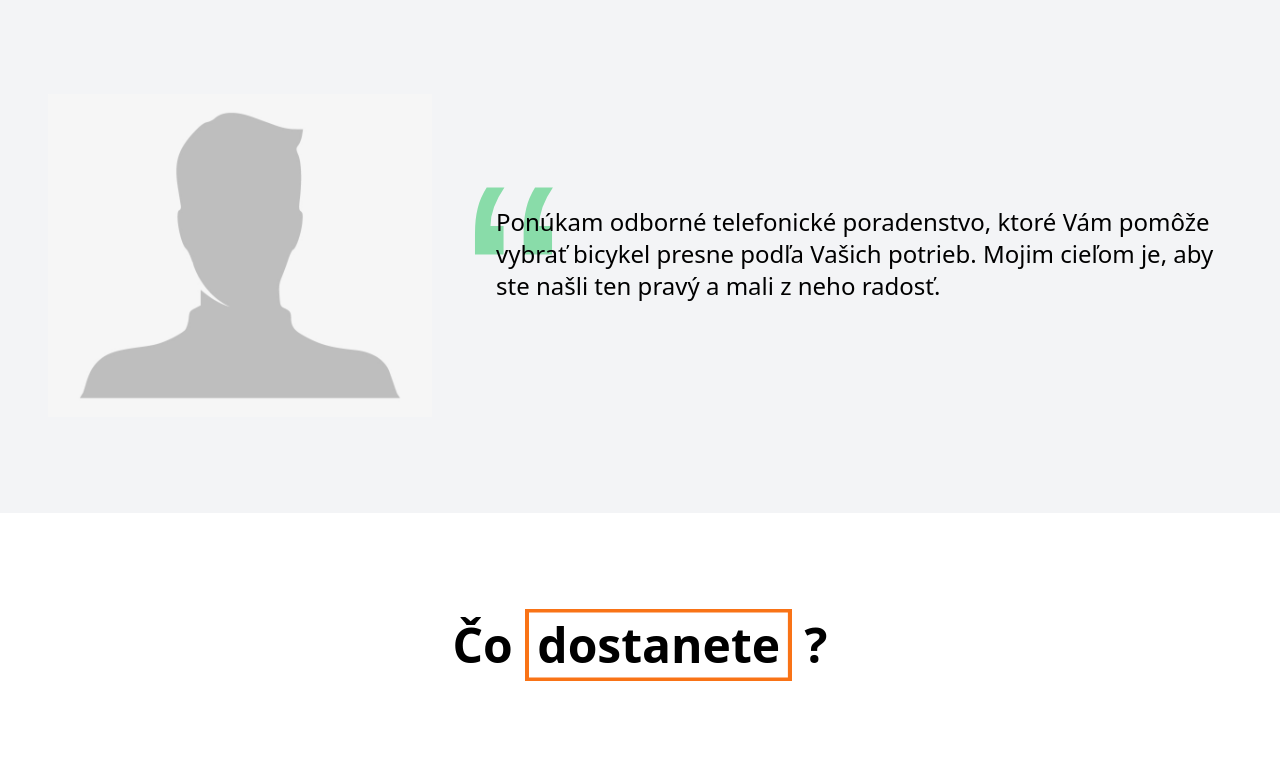
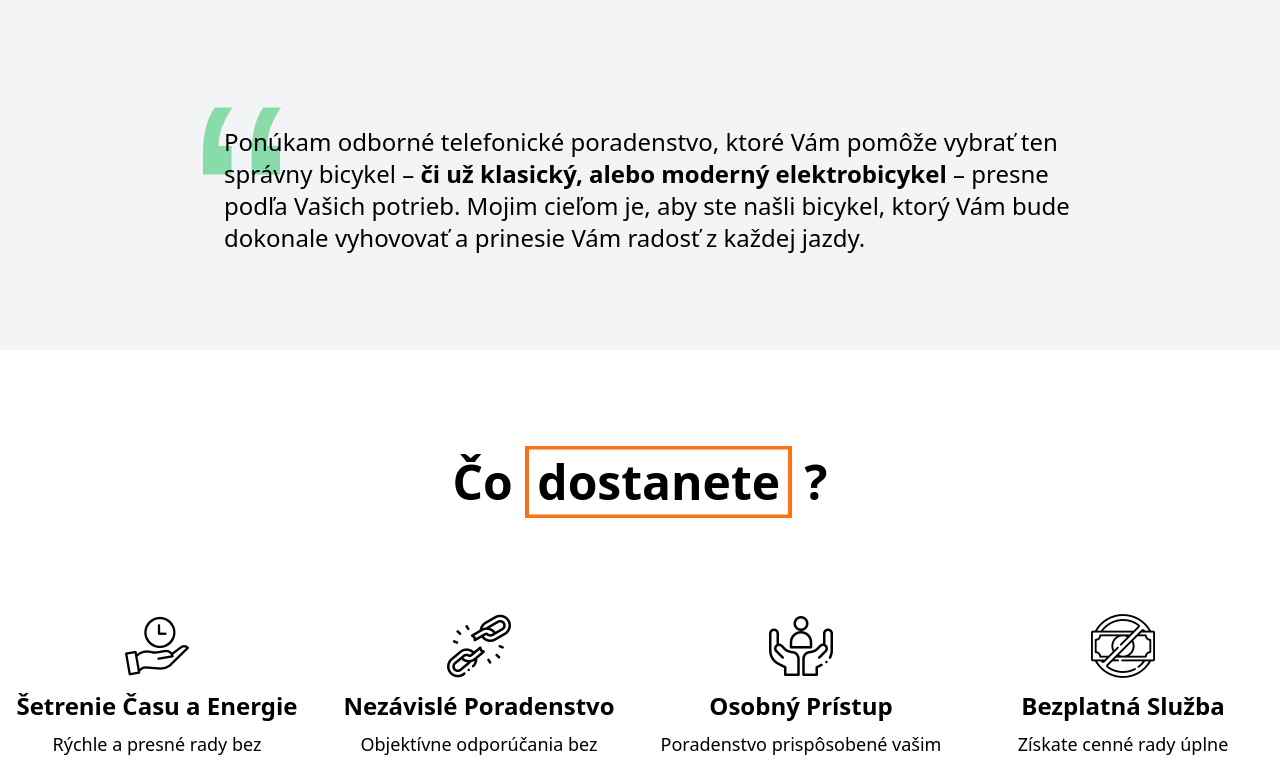
Before and after one commit to malstan/bike-poradca, a Nuxt app: page / in a window 1280 px wide. Shown: the part 970-1729 px from the top of the page. Built offline with nearby package versions, Linux system fonts and the light colour scheme.

Commit message:
feat: enhance about section text and improve reviews display with image on hover

```diff
--- a/components/sections/about.vue
+++ b/components/sections/about.vue
@@ -12,13 +12,12 @@
             </UiAnimatedTitle>
 
             <div class=" flex flex-col lg:flex-row justify-center gap-3 lg:gap-8 overflow-hidden">
-                <div class="lg:max-w-96">
-                    <img src="~/assets/images/person.png" alt="predávajúci" class="w-full max-w-96 mx-auto" id="profilePhoto">
-                </div>
 
-                <div class="pt-10 lg:pt-20 relative" id="quotation">
-                    <p class="text-2xl pl-8 pt-8 relative quotation pointer-events-none max-w-3xl">
-                    Ponúkam odborné telefonické poradenstvo, ktoré Vám pomôže vybrať bicykel presne podľa Vašich potrieb. Mojim cieľom je, aby ste našli ten pravý a mali z neho radosť.</p>
+
+                <div class=" relative" id="quotation">
+                    <p class="text-2xl pl-8 pt-8 relative quotation pointer-events-none max-w-4xl">
+                        Ponúkam odborné telefonické poradenstvo, ktoré Vám pomôže vybrať ten správny bicykel – <strong> či už klasický, alebo moderný elektrobicykel </strong>– presne podľa Vašich potrieb. Mojim cieľom je, aby ste našli bicykel, ktorý Vám bude dokonale vyhovovať a prinesie Vám radosť z každej jazdy.
+                    </p>
                 </div>
 
             </div>
--- a/components/sections/reviews.vue
+++ b/components/sections/reviews.vue
@@ -12,9 +12,13 @@
             </UiAnimatedTitle>
 
             <div ref="reviewsRef" class="columns-1 sm:columns-2 lg:columns-3 gap-12">
-                <div v-for="(review, index) in reviews" :key="index" class="w-full border rounded-lg shadow-lg p-6 mb-12 inline-block bg-white duration-500 ease-in-out hover:scale-105">
+                <div v-for="(review, index) in reviews" :key="index" class="w-full border rounded-lg shadow-lg p-6 mb-12 inline-block bg-white duration-500 ease-in-out hover:scale-105 relative group">
                     <p class="mb-6">{{ review.text }}</p>
                     <p ref="nameRefs" class="font-bold text-lg border-b-2 border-green-500 inline pr-6" :data-name="review.name"></p>
+
+                    <div v-if="review.image" class="absolute inset-0 opacity-0 group-hover:opacity-100 duration-500 ease-in-out ">
+                        <img :src="review.image" alt="" class="w-full h-full object-cover object-center rounded-lg">
+                    </div>
                 </div>
             </div>
 
@@ -71,7 +75,7 @@ const reviews = [
      {
         name: 'Vincko',
         text: 'Lorem ipsum dolor sit amet, consectetur adipiscing elit. Nulla nec purus feugiat, molestie ipsum et, ',
-        image: null
+        image: 'img/reviews/vincko.webp'
     },
      {
         name: 'Ivan',
```
Also changed, not shown: public/img/reviews/vincko.webp (added).
